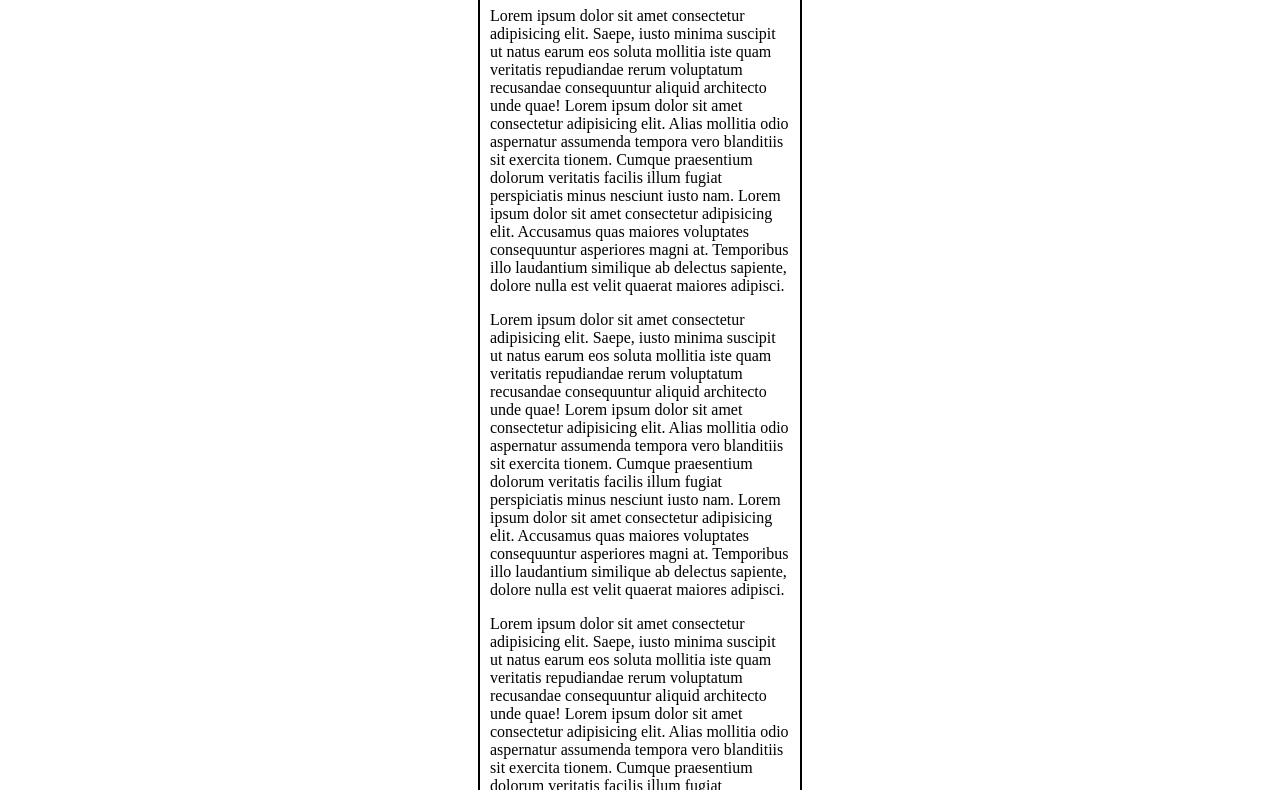
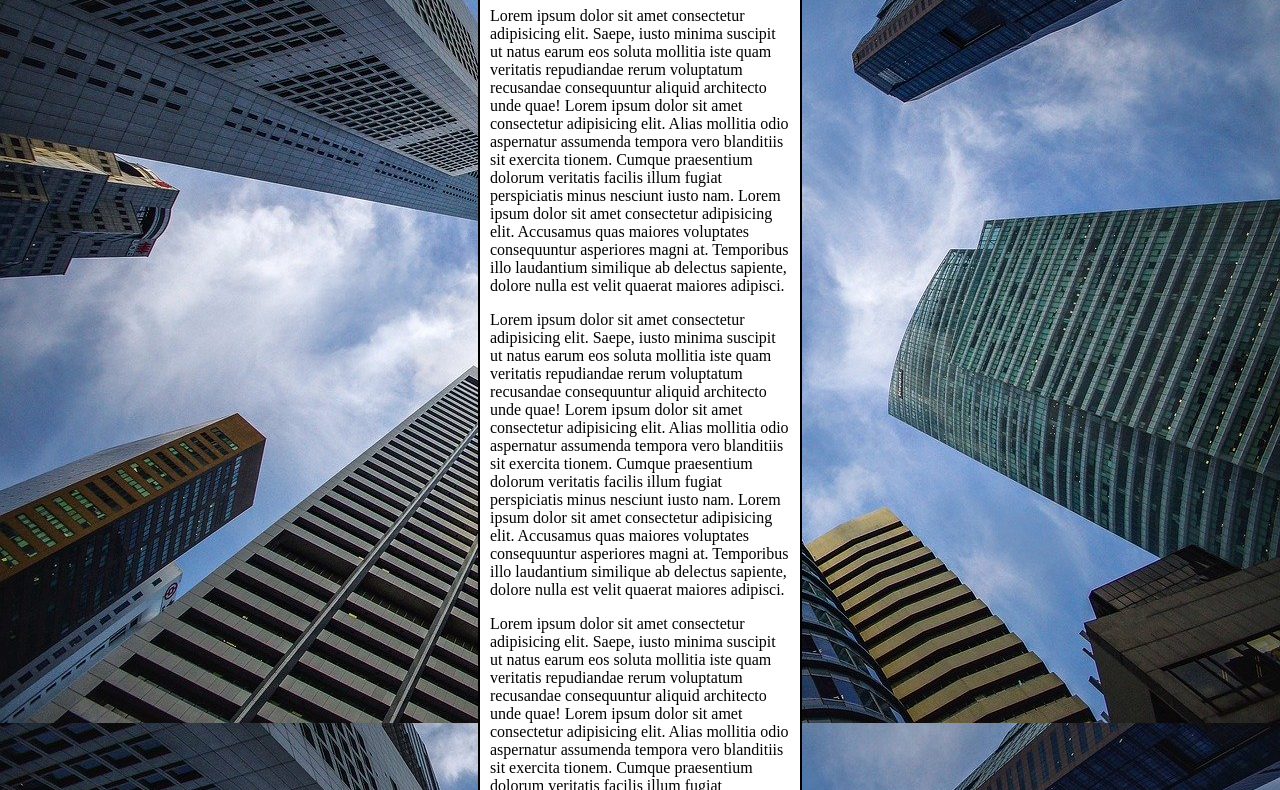
Before and after one commit to murilosantosb/html-css, a plain HTML site: page exercicios/ex022/fundo006.html in a window 1280 px wide. Shown: the part 130-920 px from the top of the page. Drawn offline with Linux system fonts and the light colour scheme.

Commit message:
atualizei

```diff
--- a/exercicios/ex022/fundo006.html
+++ b/exercicios/ex022/fundo006.html
@@ -7,6 +7,7 @@
     <style>
         body{
             height: 98vh;
+            background-color: bisque;
             /*background-color: black;
             background-image: url('imagens/wallpaper002.jpg');
             background-position:  center top;
@@ -18,7 +19,8 @@
              color > image > position > repeat > size > attachment
             */
             background: black url('imagens/wallpaper002.jpg') center center no-repeat
-            cover fixed;
+             fixed;
+            background-size: cover;
 
 
         }
```
